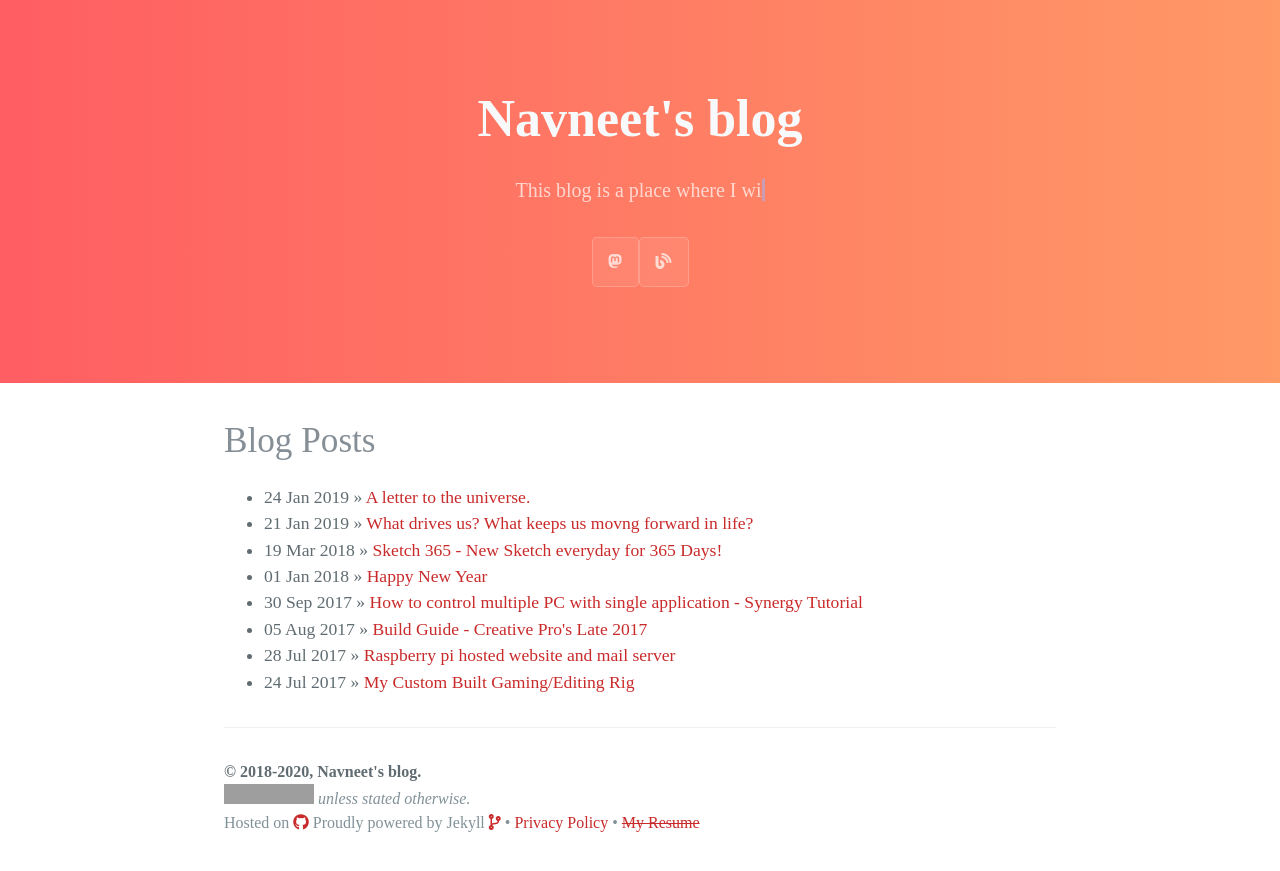
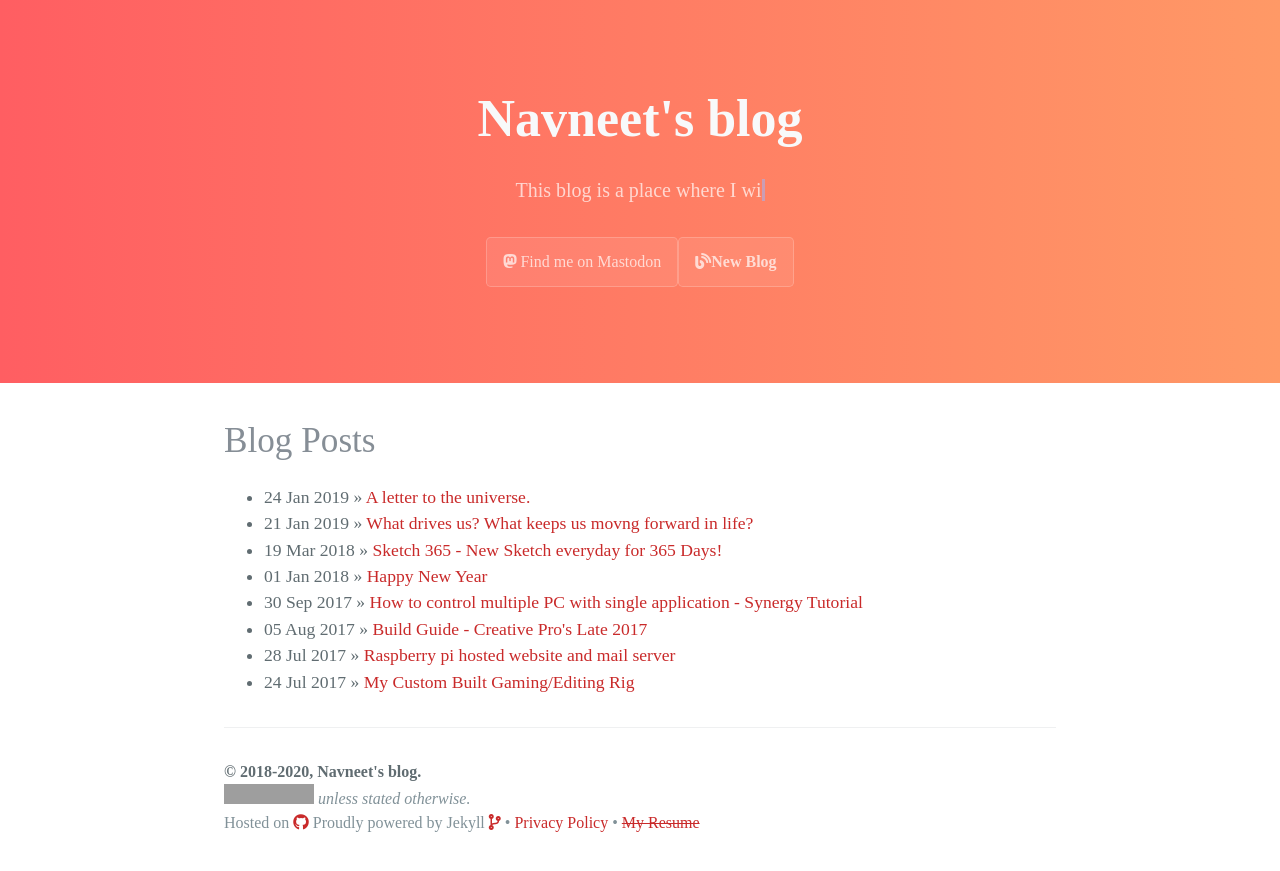
Before and after one commit to Navneet-Suresh/Navneet-Suresh.github.io, a Jekyll site: the page built from index.html, in a window 1280 px wide. Shown: the top 871 px of the page. Built offline with Jekyll 4.4.1, drawn with Linux system fonts in a browser that asks for light colours; nearby versions of some CDN libraries; the list of posts is cut into pages by our own code; grey boxes are pictures that could not be loaded.

Commit message:
Header updates

```diff
--- a/_includes/page-header.html
+++ b/_includes/page-header.html
@@ -4,7 +4,7 @@
       data-words='["This blog is a place where I will share my thoughts,", "views and my perspective on", "everything that touches me in my daily routine."]'></span>
   </h2>
   <div style="display:flex;justify-content:center;align-items:center;" class='animated fadeInUp'>
-    <a href="https://mastodon.social/@n4vn33t" class="btn" target="_blank"><i class="fab fa-mastodon"></i></a><br/>
-    <a href="https://blog.n4vn33t.com" class="btn" target="_blank"><i class="fa fa-blog"></i></a><br />
+    <a href="https://mastodon.social/@n4vn33t" class="btn" target="_blank"><i class="fab fa-mastodon"> Find me on Mastodon</i></a><br/>
+    <a href="https://blog.n4vn33t.com" class="btn" target="_blank"><i class="fa fa-blog">New Blog</i></a><br />
   </div>
 </section>
```
